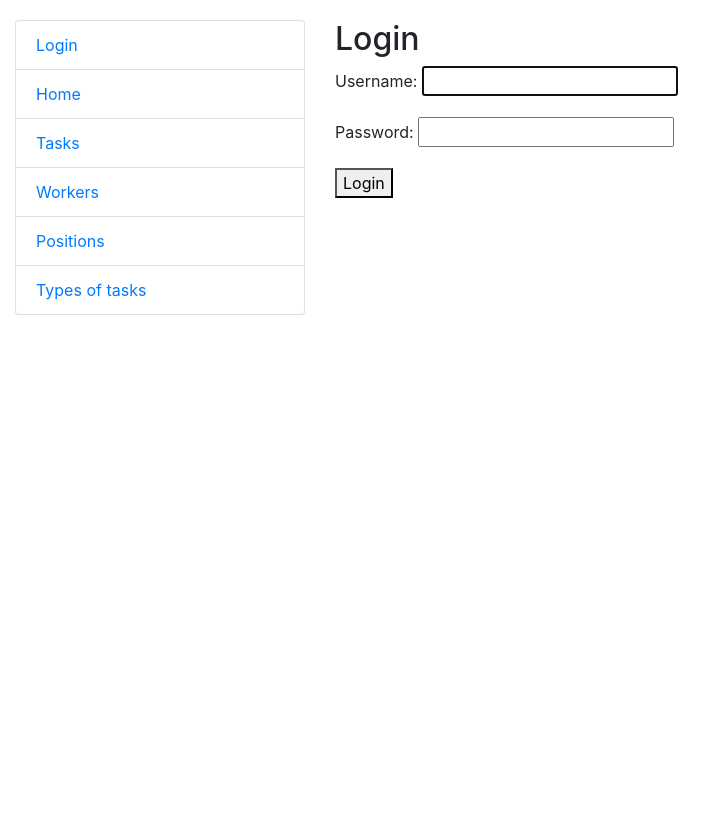
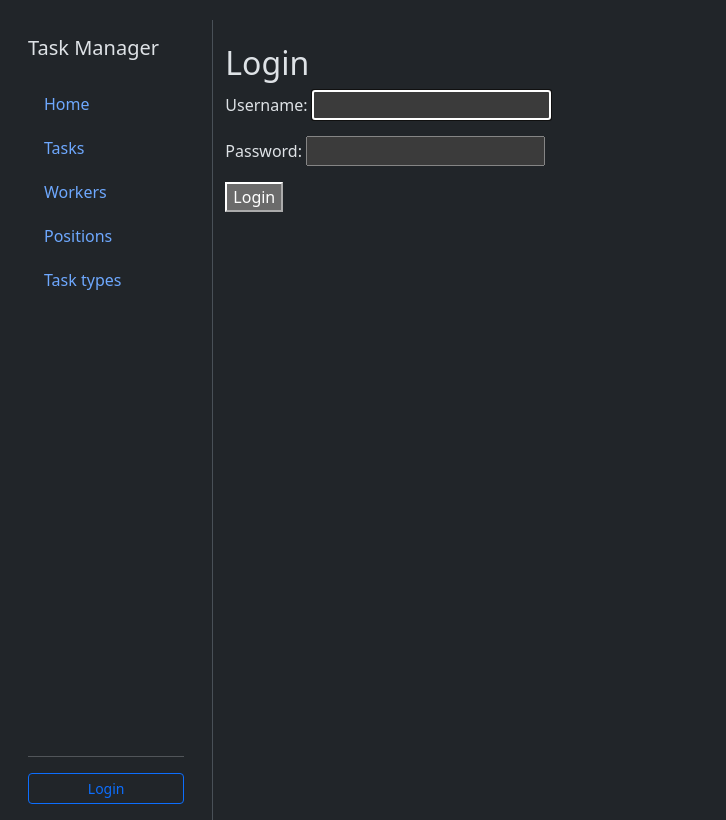
Before and after one commit to strauuch/task-manager, a Django app: page /login/ in a window 1280 px wide. Shown: the whole page, without its empty margins (0-726 px from the left). Before the commit the page ends 315 px from the top, so only its background shows below. Run offline with Django 5.2, Linux system fonts and the light colour scheme.

Commit message:
chore: migrate from Bootstrap 4 to Bootstrap 5 and begin updating templates

```diff
--- a/task_manager/settings.py
+++ b/task_manager/settings.py
@@ -40,7 +40,7 @@ INSTALLED_APPS = [
     "tasks",
     "debug_toolbar",
     "crispy_forms",
-    "crispy_bootstrap4",
+    "crispy_bootstrap5",
     "django_filters",
 ]
 
@@ -141,4 +141,6 @@ LOGIN_REDIRECT_URL = "index"
 
 LOGOUT_REDIRECT_URL = "index"
 
-CRISPY_TEMPLATE_PACK = "bootstrap4"
+CRISPY_TEMPLATE_PACK = "bootstrap5"
+
+CRISPY_ALLOWED_TEMPLATE_PACKS = "bootstrap5"
--- a/templates/base.html
+++ b/templates/base.html
@@ -1,34 +1,34 @@
 <!DOCTYPE html>
-<html lang="en">
+<html lang="en" data-bs-theme="dark">
+<head>
+  <meta charset="utf-8">
+  <title>{% block title %}Task Manager{% endblock %}</title>
+  <meta name="viewport" content="width=device-width, initial-scale=1">
 
-<head>
-  {% block title %}<title>Task Manager</title>{% endblock %}
-  <meta charset="utf-8">
-  <meta name="viewport" content="width=device-width, initial-scale=1">
-  <link rel="stylesheet" href="https://cdn.jsdelivr.net/npm/bootstrap@4.6.2/dist/css/bootstrap.min.css"
-    integrity="sha384-xOolHFLEh07PJGoPkLv1IbcEPTNtaed2xpHsD9ESMhqIYd0nLMwNLD69Npy4HI+N" crossorigin="anonymous">
+  <link href="https://cdn.jsdelivr.net/npm/bootstrap@5.3.3/dist/css/bootstrap.min.css" rel="stylesheet">
 
   {% load static %}
   <link rel="stylesheet" href="{% static 'css/styles.css' %}">
 </head>
 
 <body>
-
 <div class="container-fluid">
-  <div class="row">
-    <div class="col-sm-3">
+  <div class="row min-vh-100">
+    <aside class="col-12 col-md-3 col-lg-2 border-end">
       {% block sidebar %}
         {% include "includes/sidebar.html" %}
       {% endblock %}
-    </div>
-    <div class="col-sm-9">
+    </aside>
+
+    <main class="col-12 col-md-9 col-lg-10 py-4">
       {% block content %}{% endblock %}
-    </div>
+      {% block pagination %}
+        {% include "includes/pagination.html" %}
+      {% endblock %}
+    </main>
   </div>
-    {% block pagination %}
-      {% include "includes/pagination.html" %}
-    {% endblock %}
 </div>
 
+<script src="https://cdn.jsdelivr.net/npm/bootstrap@5.3.3/dist/js/bootstrap.bundle.min.js"></script>
 </body>
 </html>
--- a/templates/includes/sidebar.html
+++ b/templates/includes/sidebar.html
@@ -1,22 +1,39 @@
-<ul class="sidebar-nav list-group">
+<nav class="d-flex flex-column h-100 p-3">
+  <h5 class="mb-4">Task Manager</h5>
+
+  <ul class="nav nav-pills flex-column gap-1 mb-auto">
+    <li class="nav-item">
+      <a href="{% url 'index' %}" class="nav-link">Home</a>
+    </li>
+    <li class="nav-item">
+      <a href="{% url 'tasks-list' %}" class="nav-link">Tasks</a>
+    </li>
+    <li class="nav-item">
+      <a href="{% url 'workers-list' %}" class="nav-link">Workers</a>
+    </li>
+    <li class="nav-item">
+      <a href="{% url 'positions-list' %}" class="nav-link">Positions</a>
+    </li>
+    <li class="nav-item">
+      <a href="{% url 'task-types-list' %}" class="nav-link">Task types</a>
+    </li>
+  </ul>
+
+  <hr>
+
   {% if user.is_authenticated %}
-    <li class="list-group-item"><a href="{{ user.get_absolute_url }}">
-      Username: {{ user.username }}</a>
-    </li>
-    <li class="list-group-item">
-      <form method="post" action="{% url 'logout' %}" style="display: inline;">
-        {% csrf_token %}
-        <button type="submit" class="btn btn-link p-0 m-0 align-baseline">Logout</button>
-      </form>
-    </li>>
+    <div class="mb-2 small text-muted">
+      {{ user.username }}
+    </div>
+    <form method="post" action="{% url 'logout' %}">
+      {% csrf_token %}
+      <button type="submit" class="btn btn-outline-secondary btn-sm w-100">
+        Logout
+      </button>
+    </form>
   {% else %}
-    <li class="list-group-item">
-      <a href="{% url 'login' %}?next={{request.path}}">Login</a>
-    </li>
+    <a href="{% url 'login' %}" class="btn btn-outline-primary btn-sm w-100">
+      Login
+    </a>
   {% endif %}
-  <li class="list-group-item"><a href="{% url 'index' %}">Home</a></li>
-  <li class="list-group-item"><a href="{% url 'tasks-list' %}">Tasks</a></li>
-  <li class="list-group-item"><a href="{% url 'workers-list' %}">Workers</a></li>
-  <li class="list-group-item"><a href="{% url 'positions-list' %}">Positions</a></li>
-  <li class="list-group-item"><a href="{% url 'task-types-list' %}">Types of tasks</a></li>
-</ul>
+</nav>
```
